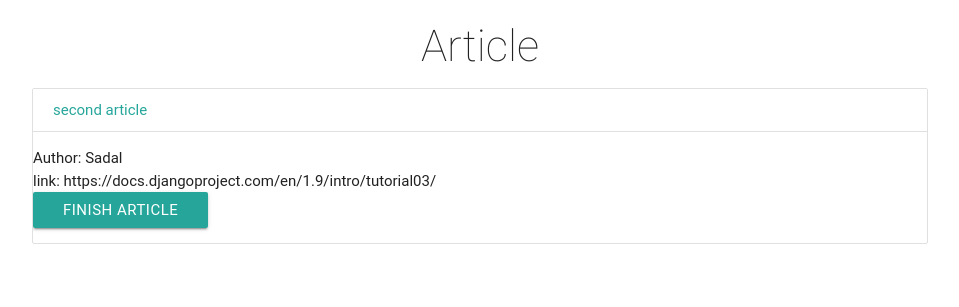
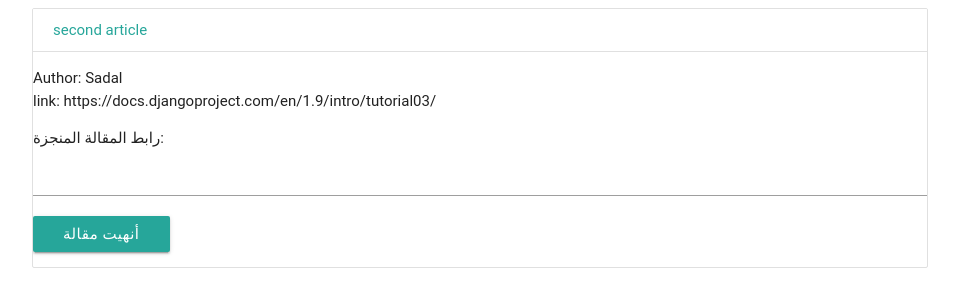
Before and after one commit to SadalKhalid/WikiMed, a Django app: page /Wiki/2/Article/ in a window 1280 px wide. Shown: the top 307 px of the page, without its empty margins (160-1119 px from the left). Run offline with Django 3.2, Linux system fonts and the light colour scheme; data comes from the database, SQL or seed files in the repository; some libraries are stand-ins or nearby versions; some web fonts are replaced.

Commit message:
Various changes

```diff
--- a/Wiki/templates/Wiki/Article_page.html
+++ b/Wiki/templates/Wiki/Article_page.html
@@ -4,14 +4,19 @@
 
 
 {% block container %}
-  <h3 class="title"> Article</h3>
   <div class="collection">
 
         <a class="collection-item" href="{% url 'article-page' article.id %}">{{article.en_name}}</a>
       <p>
            Author: {{ article.translator }}<br/>
            link: {{ article.en_link }}<br/>
-       <a class="btn btn-primary" href="{% url 'article-page' article.id %}">Finish article</a>
+
+
+<form action="demo_form.asp">
+  رابط المقالة المنجزة: <input type="url" name="usrname" required <br>
+</form>
+
+       <a class="btn btn-primary" href="{% url 'finished-article' article.id %}">أنهيت مقالة</a>
 
 </p>
 <p>
```
